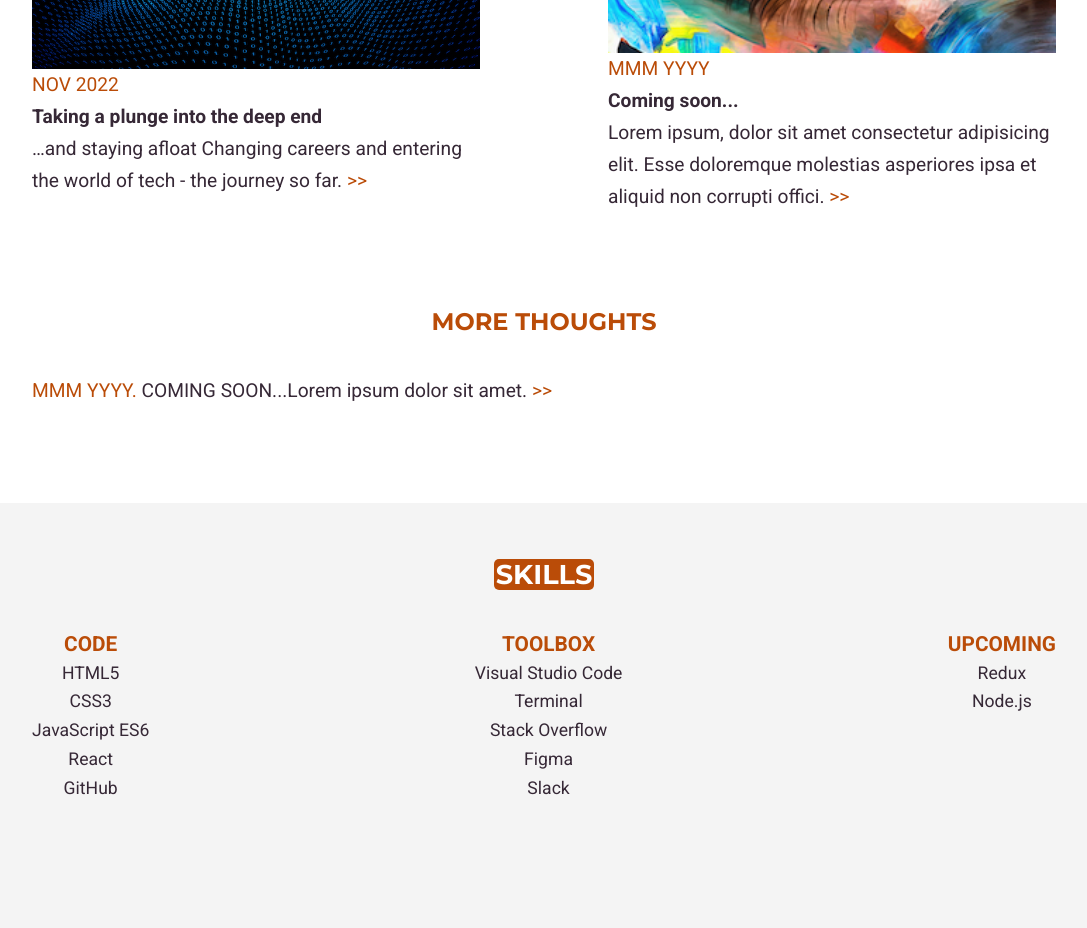
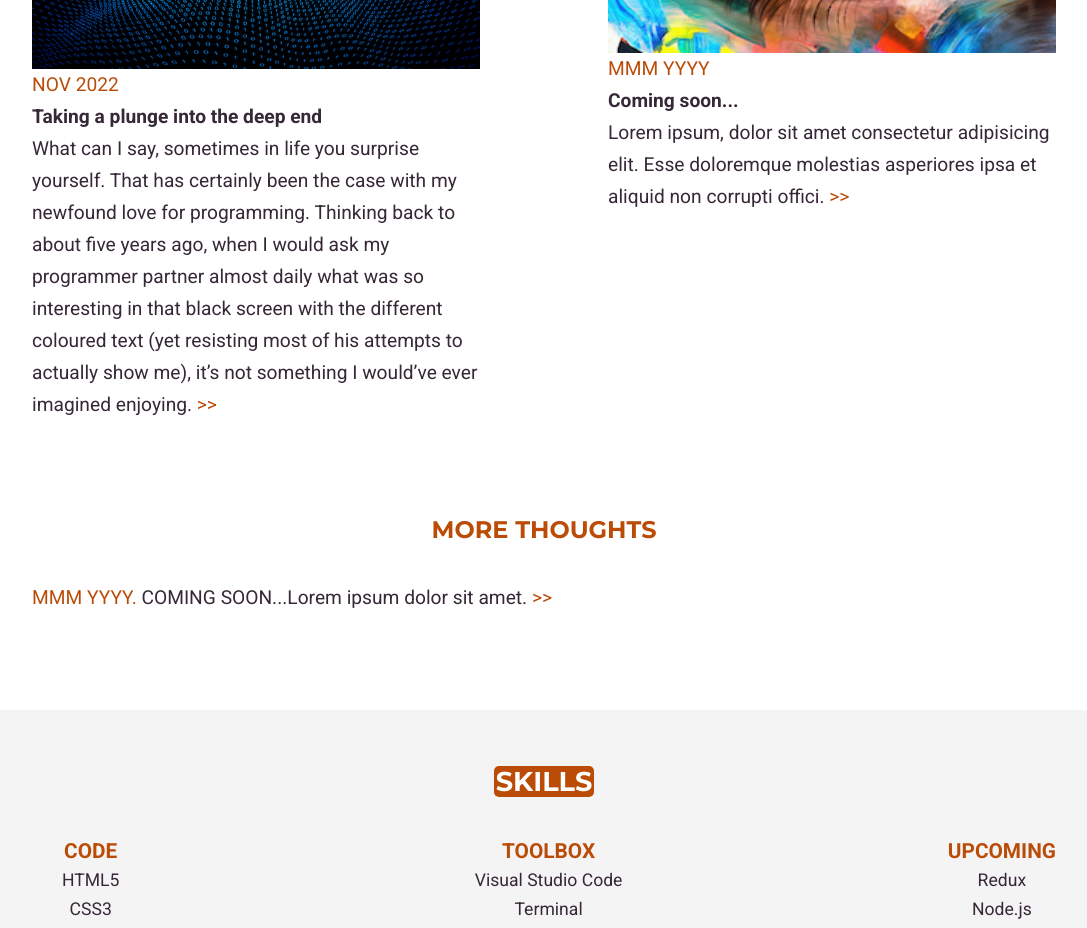
Before and after one commit to Technigo/project-react-portfolio, a React (Create React App) app: page / in a window 1280 px wide. Shown: the part 1920-2848 px from the top of the page, without its empty margins (96-1183 px from the left). Built offline with nearby package versions, Linux system fonts and the light colour scheme; no server answers.

Commit message:
Adjusted First Post in My Thoughts

```diff
--- a/src/components/MyThoughts.js
+++ b/src/components/MyThoughts.js
@@ -13,8 +13,14 @@ export const MyThoughts = () => {
           <Image src={compTalk} alt="" />
           <p><HighLighted>NOV 2022</HighLighted></p>
           <h3>Taking a plunge into the deep end</h3>
-          <p>…and staying afloat
-            Changing careers and entering the world of tech - the journey so far.
+          <p>What can I say, sometimes in life you surprise yourself.
+            That has certainly been the case with my newfound love for programming.
+            Thinking back to about five years ago, when I would ask my programmer
+            partner almost daily what was so interesting in that black screen with
+            the different coloured text (yet resisting most of his attempts to actually show me),
+            it’s not something I would’ve ever imagined enjoying.
+          {/* …and staying afloat
+            Changing careers and entering the world of tech - the journey so far. */}
           <HighLighted><span>{' >'}{'>'}</span></HighLighted>
           </p>
         </ProjectCard>
```
